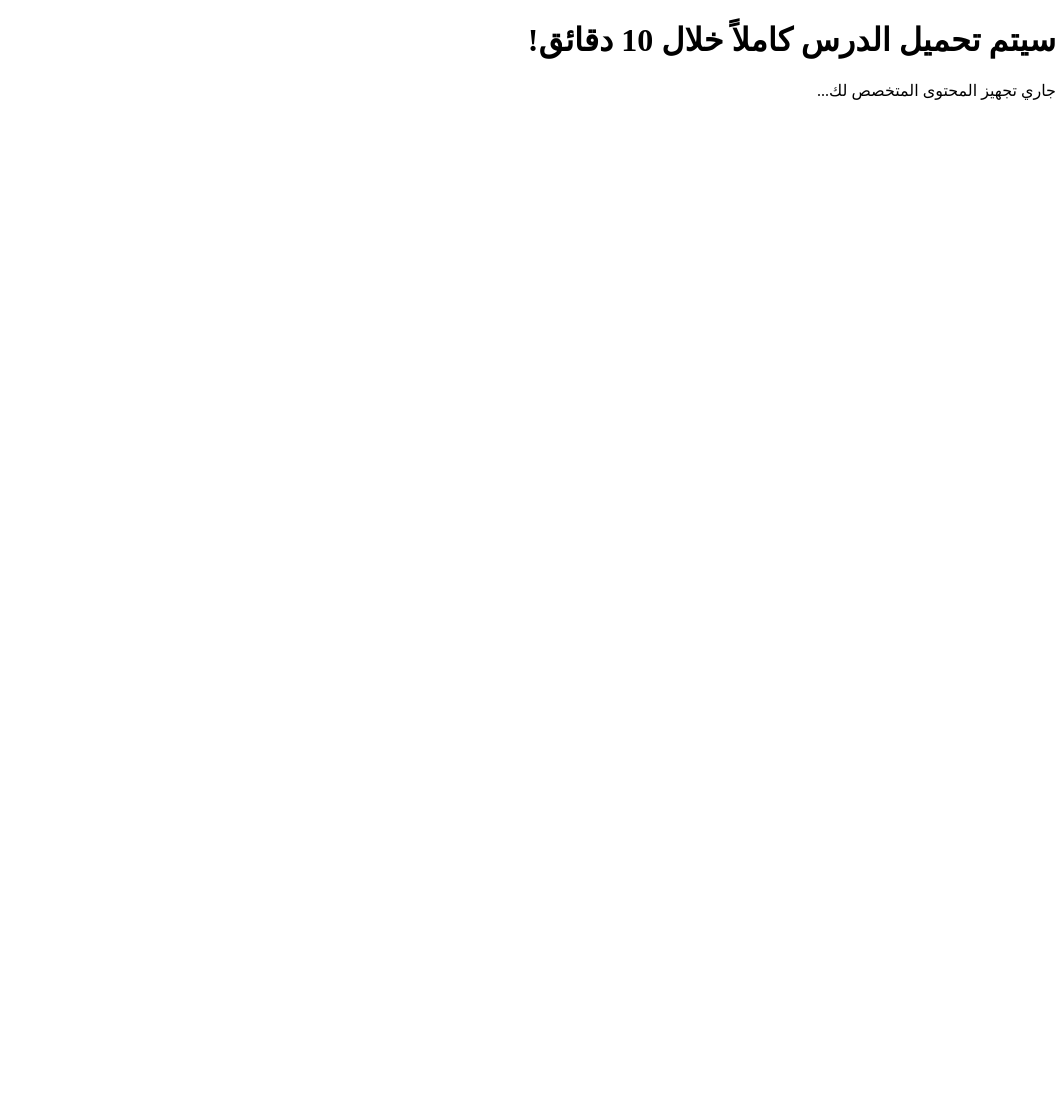
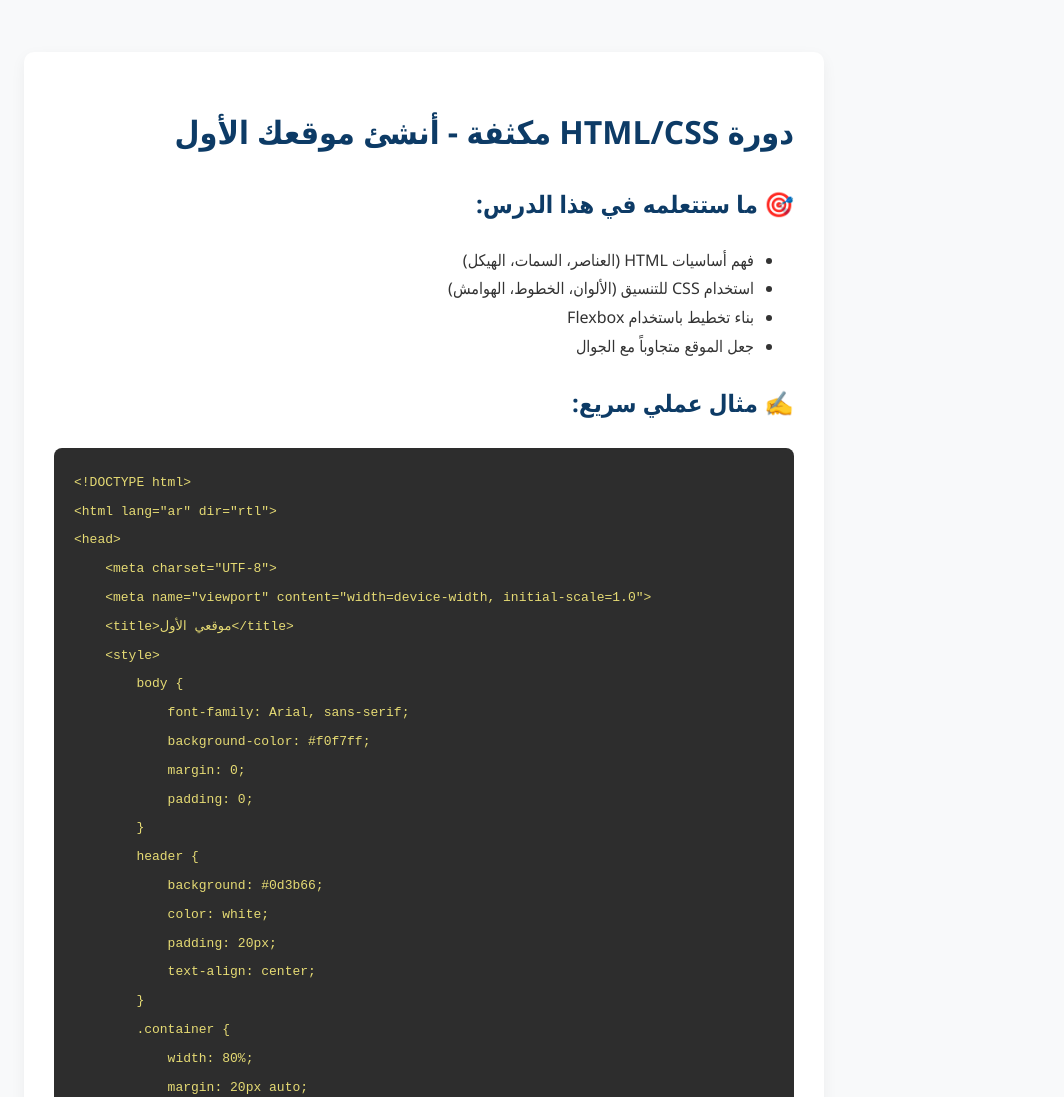
Before and after one commit to qazef63/mubarmij, a plain HTML site: page lessons/html-crash-course.html in a window 1280 px wide. Shown: the top 1097 px of the page, without its empty margins (216-1280 px from the left). Before the commit the page ends 800 px from the top, so only its background shows below. Drawn offline with Linux system fonts and the light colour scheme.

Commit message:
Update html-crash-course.html

```diff
--- a/lessons/html-crash-course.html
+++ b/lessons/html-crash-course.html
@@ -1,10 +1,129 @@
 <!DOCTYPE html>
 <html lang="ar" dir="rtl">
 <head>
-    <title>دورة HTML/CSS مكثفة</title>
+    <meta charset="UTF-8">
+    <meta name="viewport" content="width=device-width, initial-scale=1.0">
+    <title>دورة HTML/CSS مكثفة | مُبرْمِج</title>
+    <style>
+        body {
+            font-family: 'Segoe UI', Tahoma, Geneva, Verdana, sans-serif;
+            line-height: 1.8;
+            background-color: #f8f9fa;
+            color: #333;
+            margin: 0;
+            padding: 0;
+        }
+        .container {
+            width: 90%;
+            max-width: 800px;
+            margin: 0 auto;
+            padding: 20px;
+        }
+        .lesson-content {
+            background: white;
+            padding: 30px;
+            border-radius: 10px;
+            box-shadow: 0 5px 15px rgba(0,0,0,0.05);
+            margin: 2rem 0;
+        }
+        h1, h2, h3 {
+            color: #0d3b66;
+        }
+        pre {
+            background: #2d2d2d;
+            color: #f8f8f2;
+            padding: 20px;
+            border-radius: 8px;
+            overflow-x: auto;
+            direction: ltr;
+            text-align: left;
+            margin: 1.5rem 0;
+            font-family: 'Courier New', monospace;
+        }
+        code { color: #e6db74; }
+        .btn {
+            display: inline-block;
+            background: #1a73e8;
+            color: white;
+            padding: 12px 25px;
+            border-radius: 50px;
+            text-decoration: none;
+            font-weight: bold;
+            margin-top: 15px;
+            transition: all 0.3s;
+            border: 2px solid #1a73e8;
+        }
+        .btn:hover {
+            background: transparent;
+            color: #1a73e8;
+            transform: scale(1.05);
+        }
+    </style>
 </head>
 <body>
-    <h1>سيتم تحميل الدرس كاملاً خلال 10 دقائق!</h1>
-    <p>جاري تجهيز المحتوى المتخصص لك...</p>
+    <div class="container">
+        <div class="lesson-content">
+            <h1>دورة HTML/CSS مكثفة - أنشئ موقعك الأول</h1>
+
+            <h2>🎯 ما ستتعلمه في هذا الدرس:</h2>
+            <ul>
+                <li>فهم أساسيات HTML (العناصر، السمات، الهيكل)</li>
+                <li>استخدام CSS للتنسيق (الألوان، الخطوط، الهوامش)</li>
+                <li>بناء تخطيط باستخدام Flexbox</li>
+                <li>جعل الموقع متجاوباً مع الجوال</li>
+            </ul>
+
+            <h2>✍️ مثال عملي سريع:</h2>
+            <pre><code>&lt;!DOCTYPE html&gt;
+&lt;html lang="ar" dir="rtl"&gt;
+&lt;head&gt;
+    &lt;meta charset="UTF-8"&gt;
+    &lt;meta name="viewport" content="width=device-width, initial-scale=1.0"&gt;
+    &lt;title&gt;موقعي الأول&lt;/title&gt;
+    &lt;style&gt;
+        body {
+            font-family: Arial, sans-serif;
+            background-color: #f0f7ff;
+            margin: 0;
+            padding: 0;
+        }
+        header {
+            background: #0d3b66;
+            color: white;
+            padding: 20px;
+            text-align: center;
+        }
+        .container {
+            width: 80%;
+            margin: 20px auto;
+            padding: 20px;
+            background: white;
+            border-radius: 10px;
+            box-shadow: 0 0 10px rgba(0,0,0,0.1);
+        }
+    &lt;/style&gt;
+&lt;/head&gt;
+&lt;body&gt;
+    &lt;header&gt;
+        &lt;h1&gt;مرحباً بالعالم!&lt;/h1&gt;
+    &lt;/header&gt;
+    &lt;div class="container"&gt;
+        &lt;p&gt;هذا أول موقع لي على الإنترنت.&lt;/p&gt;
+    &lt;/div&gt;
+&lt;/body&gt;
+&lt;/html&gt;</code></pre>
+
+            <h2>📂 المشروع العملي:</h2>
+            <p>سنبني معاً موقع بطاقة شخصية تفاعلية يشمل:</p>
+            <ol>
+                <li>صورة شخصية</li>
+                <li>معلومات التواصل</li>
+                <li>قائمة بالمهارات</li>
+                <li>تصميم أنيق متجاوب</li>
+            </ol>
+
+            <a href="../projects/personal-card-project.zip" class="btn">تحميل ملفات المشروع</a>
+        </div>
+    </div>
 </body>
-</html>
+                                                   </html>
```
